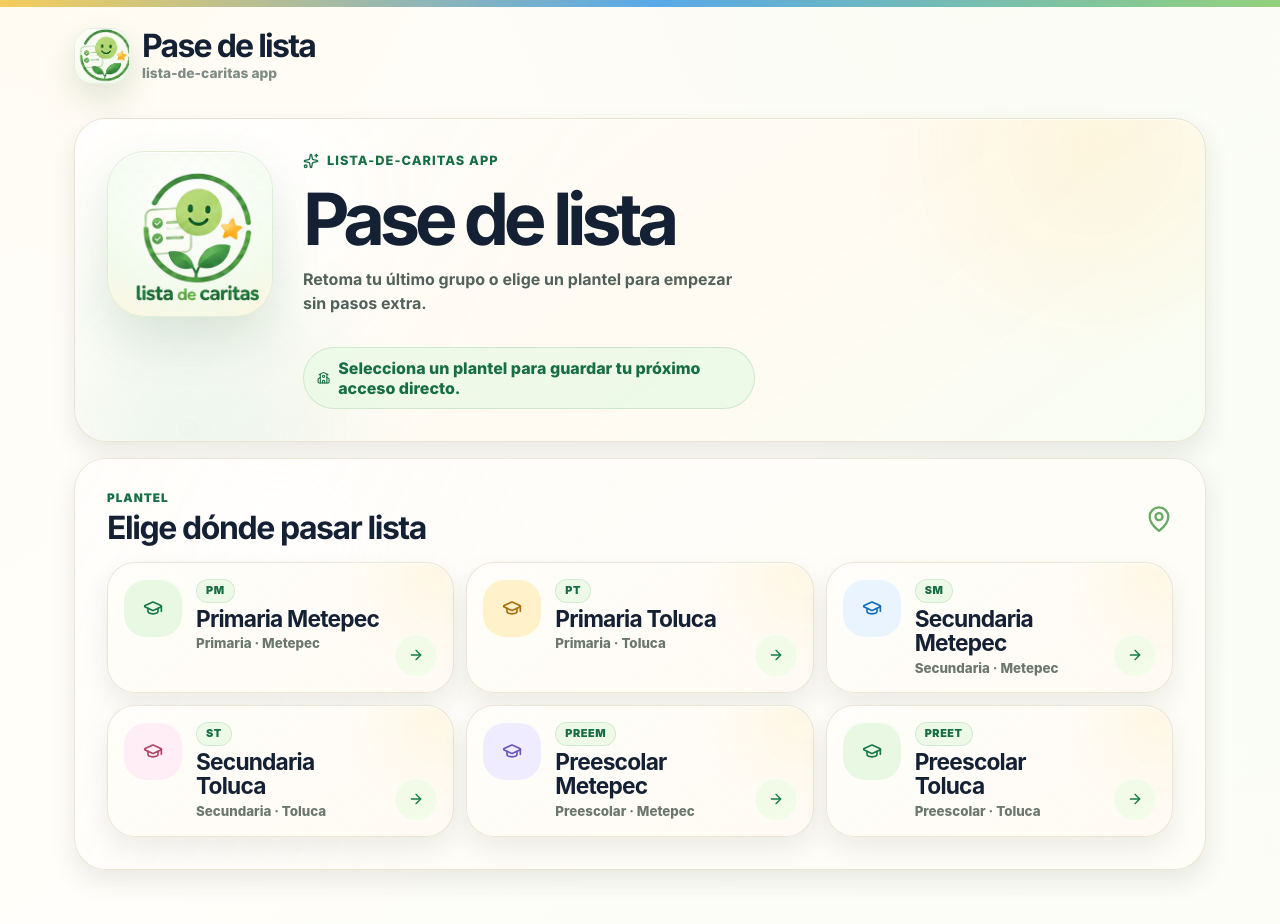
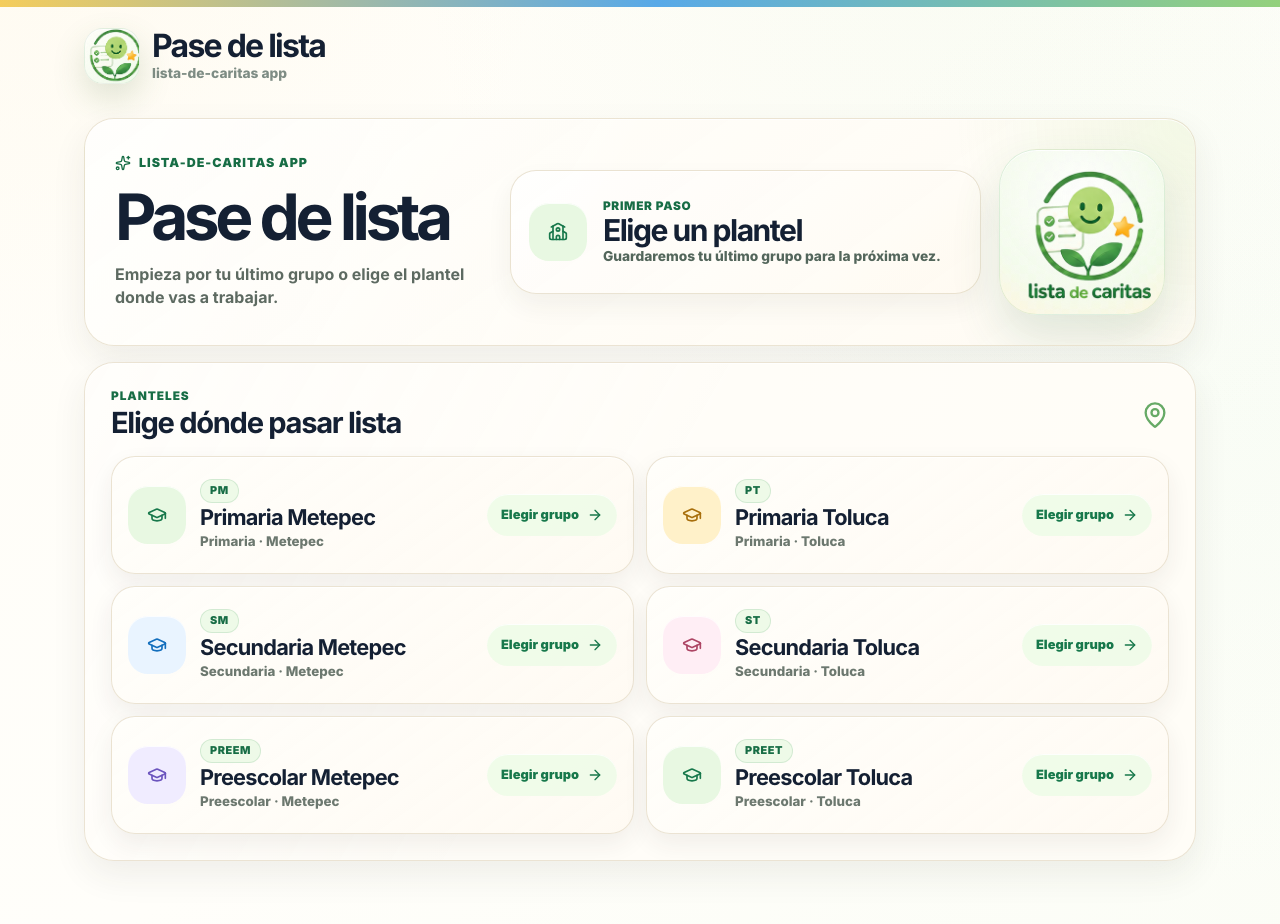
Before and after one commit to Agusteando/lista-de-caritas, a Nuxt app: page / in a window 1280 px wide. Shown: the top 924 px of the page. Built offline with nearby package versions, Linux system fonts and the light colour scheme.

Commit message:
version 32

```diff
--- a/assets/css/features/landing.css
+++ b/assets/css/features/landing.css
@@ -1,4 +1,6 @@
 .hero-card {
+  position: relative;
+  overflow: hidden;
   border-radius: 30px;
   padding: 22px;
   margin: 16px 0;
@@ -8,8 +10,8 @@
   align-items: center;
   gap: 8px;
   color: #176d45;
-  font-size: .8rem;
-  font-weight: 850;
+  font-size: .78rem;
+  font-weight: 880;
   letter-spacing: .08em;
   text-transform: uppercase;
 }
@@ -17,42 +19,49 @@
 .selection-hero-card h2 {
   margin: 10px 0 8px;
   color: var(--ink);
-  font-size: clamp(2.1rem, 9vw, 4.5rem);
+  font-size: clamp(2.05rem, 8vw, 4rem);
   line-height: .96;
-  letter-spacing: -.075em;
+  letter-spacing: -.07em;
 }
 .hero-card p,
-.selection-hero-card p { margin: 0; color: #52625a; line-height: 1.45; font-weight: 720; }
+.selection-hero-card p {
+  margin: 0;
+  color: #5d6a61;
+  line-height: 1.45;
+  font-weight: 720;
+}
 .compact-copy h2 { max-width: 9ch; }
 .landing-shell,
 .selection-shell { padding-top: 18px; }
 .selection-shell {
-  width: min(1180px, 100%);
+  width: min(1120px, 100%);
   display: grid;
   gap: 16px;
 }
-.selection-hero-card,
-.plantel-section {
+.plantel-selection-page .selection-hero-card,
+.plantel-selection-page .plantel-section {
   position: relative;
   overflow: hidden;
-  border-radius: 32px;
-  padding: clamp(18px, 3.4vw, 32px);
+  border-radius: 30px;
+  border: 1px solid rgba(226,216,194,.68);
+  box-shadow: 0 14px 34px rgba(52,48,38,.08), inset 0 1px 0 rgba(255,255,255,.88);
+}
+.plantel-selection-page .selection-hero-card {
+  display: grid;
+  grid-template-columns: minmax(0, 1fr);
+  gap: 18px;
+  padding: clamp(18px, 3vw, 30px);
   background:
-    radial-gradient(circle at 90% 8%, rgba(255, 214, 103, .15), transparent 14rem),
-    radial-gradient(circle at 10% 96%, rgba(89, 190, 141, .13), transparent 14rem),
-    linear-gradient(145deg, rgba(255,254,250,.97), rgba(255,250,241,.94) 56%, rgba(247,253,242,.92));
-  border: 1px solid rgba(226,216,194,.68);
-  box-shadow: var(--shadow-card);
+    radial-gradient(circle at 100% 0%, rgba(154, 213, 105, .12), transparent 15rem),
+    linear-gradient(145deg, rgba(255,254,250,.98), rgba(255,251,243,.94));
 }
-.selection-hero-card::before,
-.plantel-section::before {
+.plantel-selection-page .selection-hero-card::before,
+.plantel-selection-page .plantel-section::before {
   content: "";
   position: absolute;
   inset: 0;
   pointer-events: none;
-  background:
-    radial-gradient(circle at 18% 18%, rgba(255,255,255,.7), transparent 9rem),
-    linear-gradient(120deg, rgba(255,255,255,.46), transparent 42%);
+  background: linear-gradient(120deg, rgba(255,255,255,.42), transparent 48%);
 }
 .selection-hero-logo,
 .selection-hero-copy,
@@ -60,45 +69,48 @@
 .start-empty-state,
 .plantel-grid,
 .section-heading-row { position: relative; z-index: 2; }
-.selection-hero-logo { display: flex; align-items: center; justify-content: flex-start; }
-.selection-hero-copy { display: grid; gap: 6px; max-width: 620px; }
-.selection-hero-copy p { max-width: 38rem; }
-.plantel-start-card {
-  min-height: 0;
+.selection-hero-copy {
   display: grid;
-  grid-template-columns: auto minmax(0, 1fr);
+  align-content: center;
+  gap: 6px;
+  max-width: 560px;
+}
+.selection-hero-copy p { max-width: 34rem; }
+.selection-hero-logo {
+  display: flex;
   align-items: center;
-  gap: clamp(16px, 3vw, 30px);
+  justify-content: center;
 }
-.plantel-start-card .selection-hero-logo { grid-row: 1 / span 2; }
-.plantel-start-copy h2 { max-width: none; }
-.continue-primary {
-  grid-column: 2;
-  width: min(100%, 650px);
-  min-height: 104px;
+.continue-primary,
+.start-empty-state {
+  width: 100%;
+  min-height: 112px;
   display: grid;
   grid-template-columns: auto minmax(0, 1fr) auto;
   align-items: center;
   gap: 16px;
-  margin-top: 2px;
   padding: 18px;
   text-align: left;
+  text-decoration: none;
   color: #0f2b24;
   background:
-    radial-gradient(circle at 8% 15%, rgba(255,255,255,.82), transparent 7rem),
+    radial-gradient(circle at 9% 12%, rgba(255,255,255,.86), transparent 7rem),
     linear-gradient(135deg, #e8f9df, #fffdf8 72%);
-  border: 1px solid rgba(53, 152, 74, .24);
-  border-radius: 28px;
-  box-shadow: 0 18px 36px rgba(46, 111, 61, .13), inset 0 1px 0 rgba(255,255,255,.9);
+  border: 1px solid rgba(53,152,74,.25);
+  border-radius: 26px;
+  box-shadow: 0 20px 38px rgba(46,111,61,.12), inset 0 1px 0 rgba(255,255,255,.9);
   transition: transform 140ms ease, box-shadow 140ms ease, border-color 140ms ease;
 }
 .continue-primary:hover {
   transform: translateY(-2px);
-  border-color: rgba(53, 152, 74, .36);
-  box-shadow: 0 24px 44px rgba(46, 111, 61, .17), inset 0 1px 0 rgba(255,255,255,.94);
+  border-color: rgba(53,152,74,.36);
+  box-shadow: 0 24px 44px rgba(46,111,61,.16), inset 0 1px 0 rgba(255,255,255,.94);
 }
 .continue-primary:focus-visible,
-.plantel-card:focus-visible { outline: 3px solid rgba(54,148,70,.24); outline-offset: 2px; }
+.plantel-card:focus-visible {
+  outline: 3px solid rgba(54,148,70,.24);
+  outline-offset: 2px;
+}
 .continue-primary-icon,
 .plantel-icon {
   width: 58px;
@@ -106,73 +118,110 @@
   display: grid;
   place-items: center;
   flex: none;
-  border-radius: 22px;
+  border-radius: 20px;
   color: #17784b;
   background: var(--green-soft);
   box-shadow: inset 0 1px 0 rgba(255,255,255,.84);
 }
-.continue-primary-copy { min-width: 0; display: grid; gap: 3px; }
-.continue-primary-copy small {
+.continue-primary-copy,
+.start-empty-state > span:last-child {
+  min-width: 0;
+  display: grid;
+  gap: 3px;
+}
+.continue-primary-copy small,
+.start-empty-state small {
   color: #176d45;
-  font-size: .76rem;
+  font-size: .74rem;
   font-weight: 930;
   letter-spacing: .06em;
   text-transform: uppercase;
 }
-.continue-primary-copy strong {
+.continue-primary-copy strong,
+.start-empty-state strong {
   min-width: 0;
   color: var(--ink);
-  font-size: clamp(1.35rem, 3.8vw, 2rem);
+  font-size: clamp(1.25rem, 3.4vw, 1.88rem);
   line-height: 1.02;
-  letter-spacing: -.055em;
+  letter-spacing: -.05em;
 }
-.continue-primary-copy em { color: #53665b; font-size: .86rem; font-style: normal; font-weight: 780; }
+.continue-primary-copy em,
+.start-empty-state em {
+  color: #53665b;
+  font-size: .86rem;
+  font-style: normal;
+  font-weight: 780;
+}
 .start-empty-state {
-  grid-column: 2;
-  width: max-content;
-  max-width: 100%;
-  display: inline-flex;
+  background: linear-gradient(145deg, rgba(255,255,255,.84), rgba(255,250,241,.82));
+  border-color: rgba(226,216,194,.72);
+  box-shadow: inset 0 1px 0 rgba(255,255,255,.88), 0 12px 26px rgba(52,48,38,.06);
+}
+.plantel-section {
+  display: grid;
+  gap: 15px;
+  padding: clamp(16px, 2.8vw, 26px);
+  background: rgba(255,253,248,.88);
+}
+.section-heading-row {
+  display: flex;
   align-items: center;
-  gap: 8px;
-  padding: 10px 13px;
+  justify-content: space-between;
+  gap: 12px;
+}
+.section-heading-row small {
+  display: block;
   color: #176d45;
-  background: rgba(236,250,230,.88);
-  border: 1px solid rgba(45,139,75,.16);
-  border-radius: 999px;
-  font-weight: 850;
+  font-size: .74rem;
+  font-weight: 900;
+  letter-spacing: .08em;
+  text-transform: uppercase;
 }
-.plantel-section { display: grid; gap: 15px; background: rgba(255,253,248,.86); }
-.section-heading-row { display: flex; align-items: center; justify-content: space-between; gap: 12px; }
-.section-heading-row small { display: block; color: #176d45; font-size: .74rem; font-weight: 900; letter-spacing: .08em; text-transform: uppercase; }
-.section-heading-row strong { display: block; margin-top: 3px; color: var(--ink); font-size: clamp(1.25rem, 3.4vw, 2rem); letter-spacing: -.045em; }
+.section-heading-row strong {
+  display: block;
+  margin-top: 3px;
+  color: var(--ink);
+  font-size: clamp(1.22rem, 3vw, 1.82rem);
+  letter-spacing: -.045em;
+}
 .section-heading-row > .icon-sm { width: 28px; height: 28px; color: #67aa66; }
-.plantel-grid { display: grid; grid-template-columns: 1fr; gap: 12px; }
+.plantel-grid {
+  display: grid;
+  grid-template-columns: 1fr;
+  gap: 12px;
+}
 .plantel-card {
   width: 100%;
   min-height: 112px;
   display: grid;
-  grid-template-columns: auto minmax(0, 1fr) auto;
+  grid-template-columns: auto minmax(0, 1fr);
   align-items: center;
   gap: 14px;
   padding: 16px;
-  border-radius: 28px;
+  border-radius: 24px;
   text-align: left;
-  background:
-    radial-gradient(circle at 96% 8%, rgba(255, 211, 111, .12), transparent 6rem),
-    linear-gradient(145deg, rgba(255,254,250,.98), rgba(255,250,242,.88));
-  border: 1px solid rgba(226,216,194,.64);
-  box-shadow: 0 12px 27px rgba(52, 48, 38, .085), inset 0 1px 0 rgba(255,255,255,.9);
+  text-decoration: none;
+  color: inherit;
+  background: linear-gradient(145deg, rgba(255,254,250,.98), rgba(255,250,242,.9));
+  border: 1px solid rgba(226,216,194,.68);
+  box-shadow: 0 10px 24px rgba(52,48,38,.07), inset 0 1px 0 rgba(255,255,255,.92);
   transition: transform 140ms ease, box-shadow 140ms ease, border-color 140ms ease, background 140ms ease;
 }
-.plantel-card:hover { transform: translateY(-2px); box-shadow: 0 18px 34px rgba(52,48,38,.12), inset 0 1px 0 rgba(255,255,255,.92); }
+.plantel-card:hover {
+  transform: translateY(-2px);
+  border-color: rgba(54,148,70,.22);
+  box-shadow: 0 16px 30px rgba(52,48,38,.1), inset 0 1px 0 rgba(255,255,255,.92);
+}
 .plantel-card:active { transform: scale(.99); }
 .plantel-card.remembered {
-  background:
-    radial-gradient(circle at 96% 8%, rgba(126, 205, 102, .16), transparent 6rem),
-    linear-gradient(145deg, rgba(237,250,231,.94), rgba(255,253,248,.92));
-  border-color: rgba(58,159,83,.22);
+  background: linear-gradient(145deg, rgba(238,250,232,.94), rgba(255,253,248,.92));
+  border-color: rgba(58,159,83,.24);
 }
-.plantel-copy { min-width: 0; display: grid; gap: 4px; }
+.plantel-copy {
+  min-width: 0;
+  display: grid;
+  gap: 4px;
+}
 .plantel-card-topline {
   display: flex;
   align-items: center;
@@ -195,11 +244,15 @@
 .plantel-card strong {
   min-width: 0;
   color: var(--ink);
-  font-size: clamp(1.16rem, 2.5vw, 1.42rem);
+  font-size: clamp(1.12rem, 2.1vw, 1.36rem);
   line-height: 1.08;
   letter-spacing: -.035em;
 }
-.plantel-card small { color: #6c786f; font-weight: 790; line-height: 1.25; }
+.plantel-card small {
+  color: #6c786f;
+  font-weight: 790;
+  line-height: 1.25;
+}
 .plantel-copy em {
   min-width: 0;
   max-width: 100%;
@@ -216,13 +269,18 @@
   font-weight: 860;
 }
 .plantel-action {
-  width: 42px;
-  height: 42px;
-  display: grid;
-  place-items: center;
+  display: none;
+  align-items: center;
+  justify-content: center;
+  gap: 8px;
+  min-height: 42px;
+  padding: 0 14px;
   border-radius: 999px;
   color: #17784b;
-  background: rgba(239,252,232,.88);
+  background: rgba(239,252,232,.9);
+  font-size: .8rem;
+  font-weight: 880;
+  white-space: nowrap;
   box-shadow: inset 0 1px 0 rgba(255,255,255,.82);
 }
 .accent-gold .plantel-icon { color: #a86f0c; background: #fff1c9; }
@@ -240,32 +298,61 @@
   border: 1px solid rgba(226,216,194,.62);
   box-shadow: inset 0 1px 0 rgba(255,255,255,.9);
 }
-.group-hero-summary strong { color: var(--ink); font-size: 1.6rem; line-height: .9; letter-spacing: -.055em; }
-.group-hero-summary span { color: #657267; font-size: .72rem; font-weight: 880; text-transform: uppercase; letter-spacing: .05em; }
+.group-hero-summary strong {
+  color: var(--ink);
+  font-size: 1.6rem;
+  line-height: .9;
+  letter-spacing: -.055em;
+}
+.group-hero-summary span {
+  color: #657267;
+  font-size: .72rem;
+  font-weight: 880;
+  text-transform: uppercase;
+  letter-spacing: .05em;
+}
 @media (min-width: 640px) {
   .page-shell { padding-left: 24px; padding-right: 24px; }
   .plantel-grid { grid-template-columns: repeat(2, minmax(0, 1fr)); }
 }
 @media (min-width: 980px) {
-  .plantel-start-card { grid-template-columns: auto minmax(0, 1fr) minmax(360px, .86fr); }
-  .plantel-start-card .selection-hero-logo { grid-row: auto; }
-  .continue-primary { grid-column: 3; justify-self: end; margin-top: 0; }
+  .plantel-selection-page .selection-hero-card {
+    grid-template-columns: minmax(280px, .8fr) minmax(420px, 1fr) auto;
+    align-items: center;
+  }
+  .selection-hero-logo { justify-content: flex-end; }
+  .continue-primary,
+  .start-empty-state { min-height: 124px; }
+  .plantel-card {
+    grid-template-columns: auto minmax(0, 1fr) auto;
+    min-height: 118px;
+  }
+  .plantel-action { display: inline-flex; }
 }
-@media (min-width: 1120px) {
-  .plantel-grid { grid-template-columns: repeat(3, minmax(0, 1fr)); }
-  .plantel-card { min-height: 126px; align-items: start; }
-  .plantel-action { align-self: end; }
+@media (min-width: 1280px) {
+  .selection-shell { width: min(1160px, 100%); }
 }
 @media (max-width: 620px) {
-  .selection-hero-logo { justify-content: center; }
-  .plantel-start-card { grid-template-columns: 1fr; text-align: center; }
-  .plantel-start-card .selection-hero-logo,
+  .selection-hero-logo {
+    grid-row: 1;
+    justify-content: center;
+  }
+  .selection-hero-copy {
+    justify-items: center;
+    margin: 0 auto;
+    text-align: center;
+  }
   .continue-primary,
-  .start-empty-state { grid-column: 1; }
-  .selection-hero-copy { justify-items: center; margin: 0 auto; }
-  .continue-primary { min-height: 92px; grid-template-columns: auto minmax(0, 1fr); gap: 12px; padding: 14px; }
+  .start-empty-state {
+    min-height: 94px;
+    grid-template-columns: auto minmax(0, 1fr);
+    gap: 12px;
+    padding: 14px;
+    border-radius: 23px;
+  }
   .continue-primary > .icon { display: none; }
-  .start-empty-state { width: 100%; justify-content: center; border-radius: 20px; }
-  .plantel-card { min-height: 96px; border-radius: 23px; grid-template-columns: auto minmax(0, 1fr); }
-  .plantel-action { display: none; }
+  .plantel-card {
+    min-height: 96px;
+    border-radius: 22px;
+  }
 }
--- /dev/null
+++ b/pages/[plantel].vue
@@ -0,0 +1,13 @@
+<script setup lang="ts">
+import { getPlantelByCode } from '~/utils/planteles'
+
+const route = useRoute()
+const plantel = String(route.params.plantel || '').trim().toUpperCase()
+const query = route.fullPath.includes('?') ? route.fullPath.slice(route.fullPath.indexOf('?')) : ''
+
+await navigateTo(getPlantelByCode(plantel) ? `/asistencia/${plantel}${query}` : '/', { replace: true })
+</script>
+
+<template>
+  <main class="page-shell landing-shell" aria-live="polite" />
+</template>
--- a/pages/index.vue
+++ b/pages/index.vue
@@ -1,10 +1,10 @@
 <script setup lang="ts">
 import { ArrowRight, CheckCircle2, Clock3, GraduationCap, MapPin, School, Sparkles } from 'lucide-vue-next'
-import { PLANTELES } from '~/utils/planteles'
+import { PLANTELES, getPlantelByCode } from '~/utils/planteles'
 
 const planteles = PLANTELES
 
-const { getLastContext, getRememberedGroup, rememberPlantel } = usePlantelMemory()
+const { getLastContext, getRememberedGroup } = usePlantelMemory()
 const lastContext = ref<ReturnType<typeof getLastContext> | null>(null)
 const rememberedByPlantel = ref<Record<string, { grado?: string; grupo?: string }>>({})
 
@@ -15,9 +15,21 @@ onMounted(() => {
   )
 })
 
+const lastPlantelTitle = computed(() => getPlantelByCode(lastContext.value?.plantel)?.title || lastContext.value?.plantel || '')
+
+const continueTarget = computed(() => {
+  const context = lastContext.value
+  if (!context?.plantel) return '/'
+  if (context.grado && context.grupo) {
+    return `/asistencia/${context.plantel}/${encodeURIComponent(context.grado)}/${encodeURIComponent(context.grupo)}`
+  }
+  return `/${context.plantel}`
+})
+
 const lastContextLabel = computed(() => {
-  if (!lastContext.value?.plantel) return ''
-  return [lastContext.value.plantel, lastContext.value.grado, lastContext.value.grupo].filter(Boolean).join(' · ')
+  const context = lastContext.value
+  if (!context?.plantel) return ''
+  return [lastPlantelTitle.value, context.grado, context.grupo].filter(Boolean).join(' · ')
 })
 
 const rememberedLabel = (plantel: string) => {
@@ -26,70 +38,66 @@ const rememberedLabel = (plantel: string) => {
   return `${remembered.grado} ${remembered.grupo}`
 }
 
-const selectPlantel = (plantel: string) => {
-  rememberPlantel(plantel)
-  const remembered = rememberedByPlantel.value[plantel]
-  if (remembered?.grado && remembered?.grupo) {
-    return navigateTo(`/asistencia/${plantel}/${encodeURIComponent(remembered.grado)}/${encodeURIComponent(remembered.grupo)}`)
-  }
-  return navigateTo(`/asistencia/${plantel}`)
-}
+const plantelTarget = (plantel: string) => `/${plantel}?seleccionar=grupo`
 </script>
 
 <template>
-  <main class="page-shell landing-shell selection-shell">
+  <main class="page-shell landing-shell selection-shell plantel-selection-page">
     <BrandHeader />
 
     <section class="selection-hero-card plantel-start-card" aria-labelledby="plantel-start-heading">
-      <div class="selection-hero-logo">
-        <BrandLogo variant="hero" />
-      </div>
-
       <div class="selection-hero-copy plantel-start-copy">
         <span class="hero-eyebrow"><Sparkles class="icon-sm" /> lista-de-caritas app</span>
         <h2 id="plantel-start-heading">Pase de lista</h2>
-        <p>Retoma tu último grupo o elige un plantel para empezar sin pasos extra.</p>
+        <p>Empieza por tu último grupo o elige el plantel donde vas a trabajar.</p>
       </div>
 
-      <button
+      <NuxtLink
         v-if="lastContext?.plantel"
         class="continue-primary"
-        type="button"
-        @click="selectPlantel(lastContext.plantel)"
+        :to="continueTarget"
+        aria-label="Continuar desde donde te quedaste"
       >
         <span class="continue-primary-icon"><Clock3 class="icon" /></span>
         <span class="continue-primary-copy">
           <small>Continuar desde donde te quedaste</small>
           <strong>{{ lastContextLabel }}</strong>
-          <em>Abrir pase de lista</em>
+          <em>Abrir ahora</em>
         </span>
         <ArrowRight class="icon" />
-      </button>
+      </NuxtLink>
 
       <div v-else class="start-empty-state">
-        <School class="icon-sm" />
-        <span>Selecciona un plantel para guardar tu próximo acceso directo.</span>
+        <span class="continue-primary-icon"><School class="icon" /></span>
+        <span>
+          <small>Primer paso</small>
+          <strong>Elige un plantel</strong>
+          <em>Guardaremos tu último grupo para la próxima vez.</em>
+        </span>
+      </div>
+
+      <div class="selection-hero-logo">
+        <BrandLogo variant="hero" />
       </div>
     </section>
 
     <section class="plantel-section" aria-labelledby="plantel-heading">
       <div class="section-heading-row plantel-heading-row">
         <span>
-          <small>Plantel</small>
+          <small>Planteles</small>
           <strong id="plantel-heading">Elige dónde pasar lista</strong>
         </span>
         <MapPin class="icon-sm" />
       </div>
 
       <div class="plantel-grid" aria-label="Planteles">
-        <button
+        <NuxtLink
           v-for="plantel in planteles"
           :key="plantel.code"
           class="plantel-card"
           :class="[`accent-${plantel.accent}`, { remembered: rememberedByPlantel[plantel.code]?.grado && rememberedByPlantel[plantel.code]?.grupo }]"
-          type="button"
-          :aria-label="`Abrir ${plantel.title}`"
-          @click="selectPlantel(plantel.code)"
+          :to="plantelTarget(plantel.code)"
+          :aria-label="`Elegir ${plantel.title}`"
         >
           <span class="plantel-icon"><GraduationCap class="icon" /></span>
           <span class="plantel-copy">
@@ -101,9 +109,10 @@ const selectPlantel = (plantel: string) => {
             <small>{{ plantel.level }} · {{ plantel.city }}</small>
           </span>
           <span class="plantel-action">
+            <span>Elegir grupo</span>
             <ArrowRight class="icon-sm" />
           </span>
-        </button>
+        </NuxtLink>
       </div>
     </section>
   </main>
```
